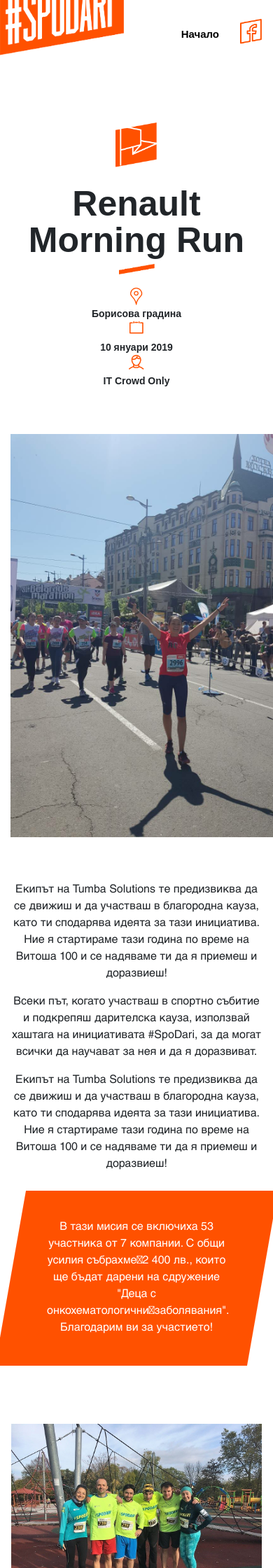
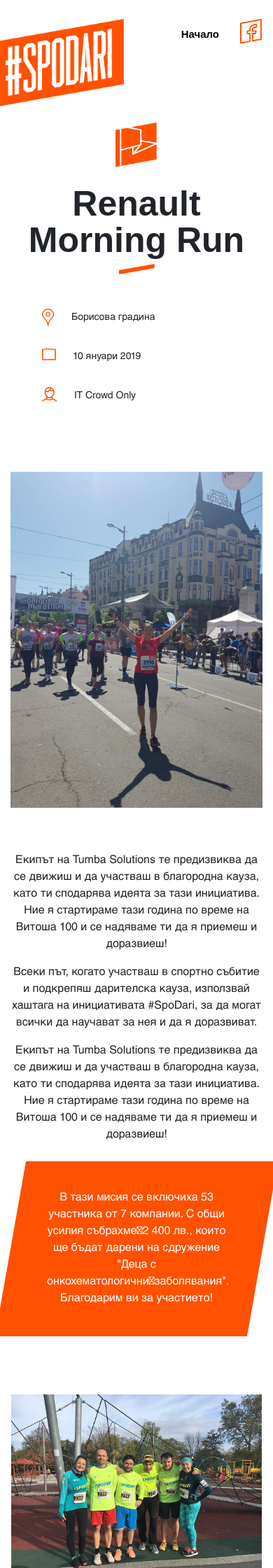
Before and after one commit to iseliktar/iseliktar.github.io, a Jekyll site: the page built from past-event.md, in a window 390 px wide. Shown: the top 2240 px of the page at 70% size. Built offline with Jekyll 4.4.1, drawn with Linux system fonts in a browser that asks for light colours; nearby versions of some CDN libraries; some web fonts are replaced.

Commit message:
Fix designs for past event on mobile

```diff
--- a/_sass/main.scss
+++ b/_sass/main.scss
@@ -646,6 +646,11 @@
       left: 22px;
     }
   }
+  .no-hero {
+    .logo {
+      top: 27px;
+    }
+  }
   .main-nav-section {
     margin-top: 82px;
     h1 {
@@ -660,7 +665,25 @@
   .single-event-info {
     &.main-nav-section h1 {
       max-width: 400px;
-      margin: 0 auto 42px;
+      margin: 0 auto 72px;
+    }
+    .icon-container {
+      display: inline-block;
+      vertical-align: middle;
+      margin-right: 20px;
+    }
+    .row {
+      max-width: 300px;
+      margin: 0 auto;
+    }
+    .name {
+      display: inline-block;
+      vertical-align: middle;
+      font-weight: normal;
+    }
+    .col-md-4 {
+      text-align: left;
+      margin-bottom: 30px;
     }
   }
   .what-is-spodari {
@@ -709,6 +732,19 @@
       -webkit-border-radius: 52px;
       -moz-border-radius: 52px;
       border-radius: 52px;
+      margin-bottom: 20px;
+    }
+  }
+  .event-details.main-nav-section {
+    img {
+      max-width: 100%;
+    }
+  }
+  .single-event-gallery {
+    .row {
+      margin-bottom: 20px;
+    }
+    .col-md-3 {
       margin-bottom: 20px;
     }
   }
```
